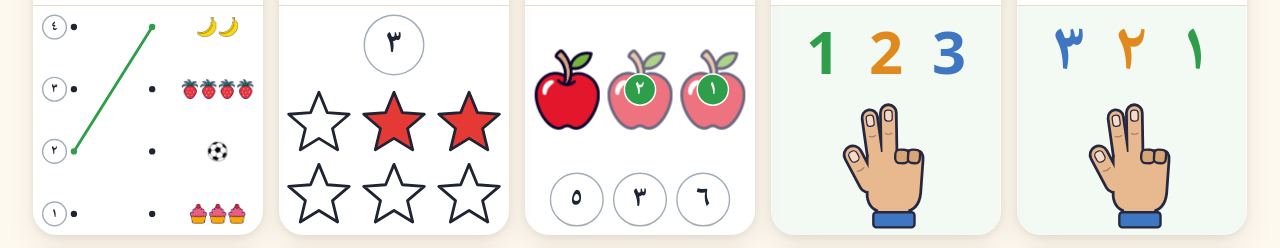
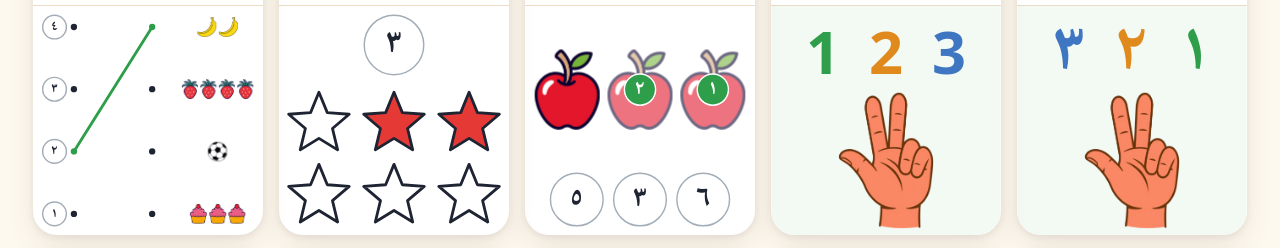
Before and after one commit to Ashudd1447/Ashuddahuma, a plain HTML site: page public/numbers.html in a window 1280 px wide. Shown: the part 241-489 px from the top of the page. Drawn offline with Linux system fonts and the light colour scheme.

Commit message:
The counting hands as pictures, counted from the thumb
The father sent back the code-drawn hands as strange and confusing and
showed hands as they should look. Five Recraft pictures now (palm on,
outlined), six to ten the open hand plus the rest mirrored, thumbs facing;
counting lights each fingertip. The prompts that worked are in
docs/recraft-images.md.

Co-Authored-By: Claude Opus 5.5 <noreply@anthropic.com>

```diff
--- a/public/css/match.css
+++ b/public/css/match.css
@@ -22,8 +22,9 @@
 .mt-thing.mt-lit img,.mt-thing.mt-lit svg{animation:mt-hop .3s ease-out}
 @keyframes mt-hop{40%{transform:translateY(-8%) scale(1.08)}}
 .mt-hands{position:absolute;overflow:visible}
-.mt-hands .mt-finger{transition:fill .18s ease}
-.mt-hands .mt-finger.mt-lit{fill:#FFC93C}
+.mt-finger{fill:transparent;stroke:transparent}
+.mt-hands .mt-finger{fill:transparent;stroke:transparent;stroke-width:6;transition:fill .18s ease,stroke .18s ease}
+.mt-hands .mt-finger.mt-lit{fill:#FFC93C;fill-opacity:.75;stroke:#fff}
 .mt-badge{position:absolute;box-sizing:border-box;border-radius:24%;border:3px dashed #A3ADB8;background:#fff;pointer-events:none}
 .mt-card.mt-over .mt-badge{border-color:var(--accent);background:#fff}
 .mt-card.mt-done .mt-badge{border-color:transparent}
--- a/public/js/match.js
+++ b/public/js/match.js
@@ -22,17 +22,23 @@
   const KEY = 'match';
   const LOCAL = ['localhost', '127.0.0.1'].includes(location.hostname);
 
-  /* The fingers that stand for each number on one hand, from the thumb: the
-     father's way (2026-11-25). Six to ten are the right hand open and the
-     left hand showing the rest. Change these lists to change every hand. */
-  const FINGERS = {
-    1: ['thumb'],
-    2: ['thumb', 'index'],
-    3: ['thumb', 'index', 'middle'],
-    4: ['thumb', 'index', 'middle', 'ring'],
-    5: ['thumb', 'index', 'middle', 'ring', 'pinky'],
+  /* The hands, counted from the thumb, the father's way (2026-11-25): one is
+     the thumb up from a fist, two the thumb and the index, three adds the
+     middle finger, four the ring finger, five the open hand. They are
+     pictures made with the family's Recraft plan (images/hands/hand-1 to 5,
+     raw copies in recraft/hands-raw), after two drawings in code were sent
+     back the same day as strange and confusing. Each picture's width (its
+     height is HAND_H) and its raised fingertips, thumb first, as shares of
+     its width and height: counting aloud lights them in that order. Six to
+     ten are the open hand and the hand of the rest, mirrored beside it. */
+  const HAND_H = 640;
+  const HANDS = {
+    1: { w: 261, tips: [[0.43, 0.08]] },
+    2: { w: 439, tips: [[0.08, 0.47], [0.52, 0.07]] },
+    3: { w: 449, tips: [[0.08, 0.48], [0.37, 0.08], [0.63, 0.07]] },
+    4: { w: 382, tips: [[0.08, 0.4], [0.37, 0.11], [0.62, 0.06], [0.84, 0.12]] },
+    5: { w: 441, tips: [[0.07, 0.46], [0.29, 0.11], [0.57, 0.06], [0.8, 0.09], [0.93, 0.2]] },
   };
-  const handsFor = (n) => (n <= 5 ? [{ side: 'right', up: FINGERS[n] }] : [{ side: 'right', up: FINGERS[5] }, { side: 'left', up: FINGERS[n - 5] }]);
 
   /* What the child sees and hears; the parents approve every line. */
   const TEXT = {
@@ -69,9 +75,6 @@
   const TAP = 10; // a finger that moves less than this many CSS pixels taps
 
   const INK = '#26283F';
-  const SKIN = '#E8B98F';
-  const FOLDED = '#D9A577'; // a curled finger, a shade darker so the raised ones stand out
-  const SLEEVE = '#3E76C2';
   const STAR = '<svg viewBox="0 0 24 24" aria-hidden="true"><path d="M12 2.5l2.9 6 6.6.9-4.8 4.6 1.2 6.5L12 17.4l-5.9 3.1 1.2-6.5L2.5 9.4l6.6-.9z"/></svg>';
 
   const clamp = (n, lo, hi) => Math.min(hi, Math.max(lo, n));
@@ -108,89 +111,32 @@
 
   /* Drawings */
 
-  /* One hand held up, seen from the back, as the child sees his own hand when
-     he holds it up: the right hand's thumb is on our left, the left hand is
-     its mirror image. The father found the first hands, palm on, confusing
-     (2026-11-25): curled fingers that seemed to stick out at him, a short
-     thumb, and a two that looked rude with no space between thumb and
-     index. So now: the raised fingers long, fanned a little apart, with
-     their nails; the curled ones only low knuckles, a shade darker, with no
-     nail; the thumb long and well out to the side, never against the index.
-     viewBox HAND_W by HAND_H. The raised fingers carry data-i, their place
-     in the counting. */
-  const HAND_W = 140;
-  const HAND_H = 172;
-  const BASE = 86; // where the fingers spring from the back of the hand
-  /* Each finger: its middle where it springs from the hand, its width, its
-     length when raised, and how far it leans out (degrees). */
-  const FINGER = {
-    index: { x: 57, w: 16, len: 62, lean: -8 },
-    middle: { x: 74, w: 16.5, len: 68, lean: -1 },
-    ring: { x: 90, w: 15.5, len: 62, lean: 6 },
-    pinky: { x: 105, w: 13.5, len: 50, lean: 14 },
-  };
-  const THUMB = { x: 52, y: 124, w: 19, len: 60, lean: -28, tucked: 24, tuckLean: -74 };
-  const CURLED = 17; // how much of a curled finger shows: its knuckle
-  const NAIL = '#F7D9C8';
-  const ORDER = ['thumb', 'index', 'middle', 'ring', 'pinky'];
-
-  function handMarkup(side, up, first) {
-    const raised = ORDER.filter((name) => up.includes(name));
-    const index = (name) => first + raised.indexOf(name);
-    const back = 'M48 84Q48 76 56 76H108Q116 76 115 86L112 128Q110 148 92 150H66Q50 148 48 132Z';
-    const lit = (name) => ` class="mt-finger" data-i="${index(name)}"`;
-    /* A finger as a rounded bar from (x, y) upward, leaning about that point. */
-    const bar = (x, y, w, len, lean, extra = '') => `<rect${extra} x="${x - w / 2}" y="${y - len}" width="${w}" height="${len}" rx="${w / 2}" transform="rotate(${lean} ${x} ${y})"/>`;
-    const thumbUp = up.includes('thumb');
-    const shapes = (fill) => {
-      const parts = [`<path d="${back}"/>`, '<rect x="60" y="140" width="38" height="20"/>'];
-      for (const name of ['index', 'middle', 'ring', 'pinky']) {
-        const f = FINGER[name];
-        if (up.includes(name)) parts.push(bar(f.x, BASE, f.w, f.len, f.lean, fill ? lit(name) : ''));
-      }
-      if (thumbUp) parts.push(bar(THUMB.x, THUMB.y, THUMB.w, THUMB.len, THUMB.lean, fill ? lit('thumb') : ''));
-      else parts.push(bar(THUMB.x, THUMB.y, THUMB.w, THUMB.tucked, THUMB.tuckLean));
-      return parts.join('');
-    };
-    // The outline first, drawn thick, then the same shapes filled over it: one hand with one edge.
-    let out = `<g fill="${INK}" stroke="${INK}" stroke-width="7" stroke-linejoin="round">${shapes(false)}</g>`;
-    out += `<g fill="${SKIN}">${shapes(true)}</g>`;
-    // Curled fingers: only their knuckles show above the back of the hand.
-    for (const name of ['index', 'middle', 'ring', 'pinky']) {
-      if (up.includes(name)) continue;
-      const f = FINGER[name];
-      const kw = f.w + 1.5;
-      out += `<rect x="${f.x - kw / 2}" y="${BASE + 4 - CURLED}" width="${kw}" height="${CURLED}" rx="${kw / 2.8}" transform="rotate(${f.lean / 3} ${f.x} ${BASE})" fill="${FOLDED}" stroke="${INK}" stroke-width="3"/>`;
-    }
-    // Nails and the creases of the middle joints on the raised fingers.
-    const nail = (x, y, w, len, lean) => {
-      const nw = w * 0.58;
-      return `<g transform="rotate(${lean} ${x} ${y})"><rect x="${x - nw / 2}" y="${y - len + 5}" width="${nw}" height="${Math.min(14, len * 0.24)}" rx="${nw / 2.4}" fill="${NAIL}" stroke="${INK}" stroke-width="1.6"/>`
-        + `<path d="M${x - w * 0.28} ${y - len * 0.5}q${w * 0.28} 3 ${w * 0.56} 0" fill="none" stroke="${INK}" stroke-width="1.5" opacity=".4"/></g>`;
-    };
-    for (const name of ['index', 'middle', 'ring', 'pinky']) {
-      const f = FINGER[name];
-      if (up.includes(name)) out += nail(f.x, BASE, f.w, f.len, f.lean);
-    }
-    if (thumbUp) out += nail(THUMB.x, THUMB.y, THUMB.w, THUMB.len, THUMB.lean);
-    out += `<rect x="54" y="152" width="52" height="19" rx="4" fill="${SLEEVE}" stroke="${INK}" stroke-width="3"/>`;
-    return side === 'left' ? `<g transform="translate(${HAND_W} 0) scale(-1 1)">${out}</g>` : out;
+  /* One hand: its picture, mirrored or not, and over each raised fingertip
+     a ring that lights when that finger is counted (data-i, its place in
+     the counting). */
+  function handMarkup(n, x, mirror, first) {
+    const hand = HANDS[n];
+    const w = hand.w;
+    const flip = mirror ? ` transform="translate(${x + w} 0) scale(-1 1)"` : ` transform="translate(${x} 0)"`;
+    let out = `<g${flip}><image href="images/hands/hand-${n}.webp" width="${w}" height="${HAND_H}"/></g>`;
+    hand.tips.forEach(([tx, ty], i) => {
+      const cx = x + (mirror ? 1 - tx : tx) * w;
+      out += `<circle class="mt-finger" data-i="${first + i}" cx="${cx.toFixed(1)}" cy="${(ty * HAND_H).toFixed(1)}" r="34"/>`;
+    });
+    return out;
   }
 
-  /* The hands for a number, side by side as the child holds up his own: the
-     right hand on the right, read first, the left hand on our left. Counted
-     thumb first, the right hand before the left. */
-  const GAP = 6;
+  /* The hands for a number. One to five: one hand, its thumb on our left.
+     Six to ten: the open hand on the right, counted first, and the hand of
+     the rest on the left, mirrored, so the two thumbs face each other as on
+     a person holding up both hands. */
+  const GAP = 40;
   function handsMarkup(n) {
-    const hands = handsFor(n);
-    const width = hands.length * HAND_W + (hands.length - 1) * GAP;
-    let first = 0;
-    const parts = hands.map((hand, i) => {
-      const part = `<g transform="translate(${(hands.length - 1 - i) * (HAND_W + GAP)} 0)">${handMarkup(hand.side, hand.up, first)}</g>`;
-      first += hand.up.length;
-      return part;
-    });
-    return { width, height: HAND_H, markup: parts.join('') };
+    if (n <= 5) return { width: HANDS[n].w, height: HAND_H, markup: handMarkup(n, 0, false, 0) };
+    const rest = n - 5;
+    const left = HANDS[rest].w;
+    const markup = handMarkup(5, left + GAP, false, 0) + handMarkup(rest, 0, true, 5);
+    return { width: left + GAP + HANDS[5].w, height: HAND_H, markup };
   }
 
   /* A chair, seen from the front and a little above. viewBox 100 by 100. */
```
Also changed, not shown: public/sw.js (+6 -1 lines), public/images/hands/hand-1.webp (added), public/images/hands/hand-2.webp (added), public/images/hands/hand-3.webp (added), public/images/hands/hand-4.webp (added), public/images/hands/hand-5.webp (added), 2 other files.
